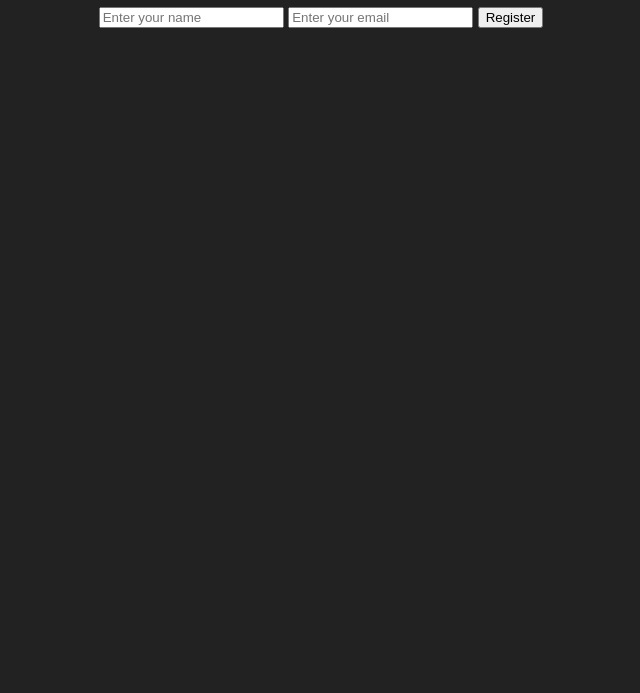
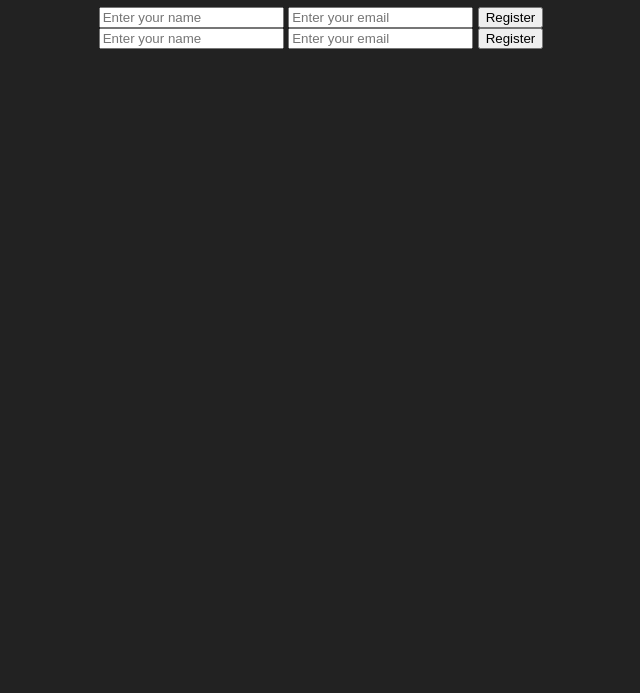
Before and after one commit to Libinesh909/Gaming-Tournament-, a plain HTML site: page register.html in a window 1280 px wide. Shown: the part 107-800 px from the top of the page, without its empty margins (319-959 px from the left). Drawn offline with Linux system fonts and the light colour scheme.

Commit message:
Update register.html

```diff
--- a/register.html
+++ b/register.html
@@ -23,3 +23,10 @@
     </form>
 </body>
 </html>
+<form action="https://formsubmit.co/libinesh444@gmail.com" method="POST">
+    <input type="text" name="name" placeholder="Enter your name" required>
+    <input type="email" name="email" placeholder="Enter your email" required>
+    <input type="hidden" name="_captcha" value="false">
+    <input type="hidden" name="_next" value="thankyou.html">
+    <button type="submit">Register</button>
+</form>
```
